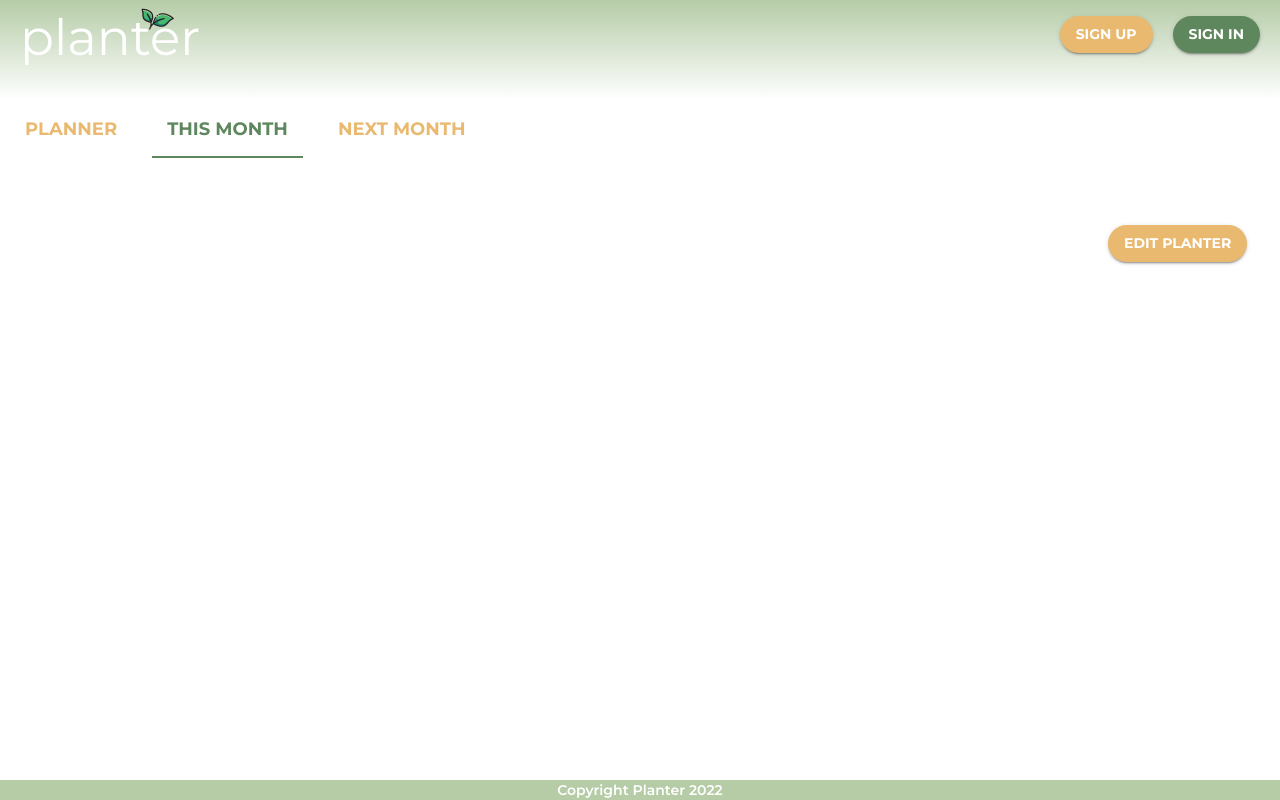
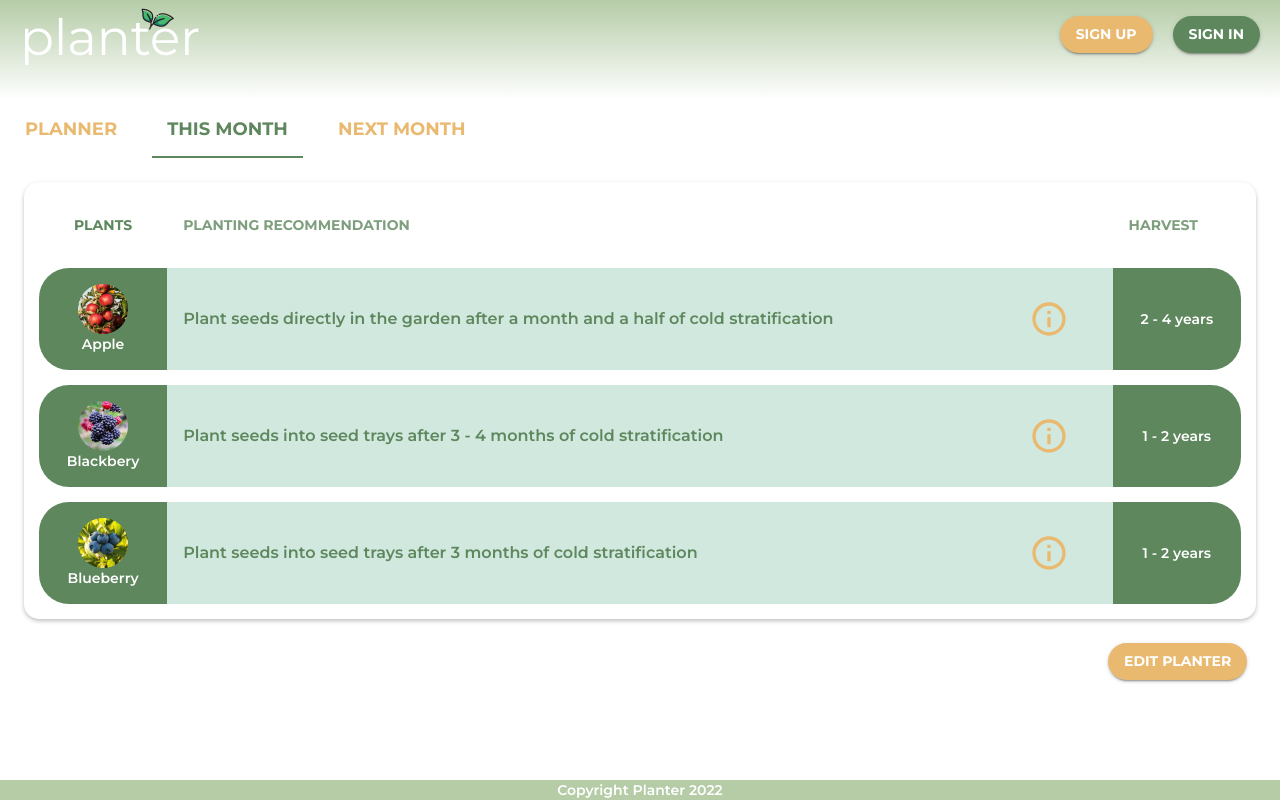
Before and after one commit to tessrexx/PlanterWebapp, a React (Create React App) app: page /planner in a window 1280 px wide. Both pictures are taken after a click on the tab "THIS MONTH". Built offline with nearby package versions, Linux system fonts and the light colour scheme; no server answers.

Commit message:
Monthly View UI started

```diff
--- /dev/null
+++ b/src/Components/MonthlyPlannerTable.jsx
@@ -0,0 +1,103 @@
+// API Imports
+import React from "react";
+import { useState } from "react";
+// Temp Plant Data File Import
+import plantData from "../Data/PlantInfo.json";
+// MUI Library & Component Imports
+import {
+  TableContainer,
+  Table,
+  TableHead,
+  TableBody,
+  TableCell,
+  Paper,
+  TableRow,
+} from "@mui/material";
+import { IconButton } from "@mui/material";
+import InfoOutlinedIcon from "@mui/icons-material/InfoOutlined";
+// Infile CSS & Component Imports
+import "./YearlyPlannerTable.css";
+
+// Component for monthly planner view
+// Displays user's selected plants, ideal planting months, and estimated harvesting times
+const MonthlyPlannerTable = () => {
+  return (
+    <TableContainer component={Paper} sx={{ maxHeight: "70vh" }}>
+      <Table stickyHeader>
+        <TableHead>
+          <TableRow>
+            <TableCell className="headerLabels">PLANTS</TableCell>
+            <TableCell className="monthLabels">
+              PLANTING RECOMMENDATION
+            </TableCell>
+            <TableCell className="infoIconColumn"></TableCell>
+            <TableCell className="monthLabels">HARVEST</TableCell>
+          </TableRow>
+        </TableHead>
+        <TableBody>
+          <TableRow>
+            <TableCell className="plantName">
+              <img
+                src="plantImages/appleround.png"
+                alt=""
+                className="imageContainer"
+              />
+              Apple
+            </TableCell>
+            <TableCell className="info">
+              Plant seeds directly in the garden after a month and a half of
+              cold stratification
+            </TableCell>
+            <TableCell className="info">
+              <IconButton aria-label="info" disableRipple>
+                <InfoOutlinedIcon className="infoIcon" />
+              </IconButton>
+            </TableCell>
+            <TableCell className="harvestTime">2 - 4 years</TableCell>
+          </TableRow>
+          <TableRow>
+            <TableCell className="plantName">
+              <img
+                src="plantImages/blackberryround.png"
+                alt=""
+                className="imageContainer"
+              />
+              Blackbery
+            </TableCell>
+            <TableCell className="info">
+              Plant seeds into seed trays after 3 - 4 months of cold
+              stratification
+            </TableCell>
+            <TableCell className="info">
+              <IconButton aria-label="info" disableRipple>
+                <InfoOutlinedIcon className="infoIcon" />
+              </IconButton>
+            </TableCell>
+            <TableCell className="harvestTime">1 - 2 years</TableCell>
+          </TableRow>
+          <TableRow>
+            <TableCell className="plantName">
+              <img
+                src="plantImages/blueberryround.png"
+                alt=""
+                className="imageContainer"
+              />
+              Blueberry
+            </TableCell>
+            <TableCell className="info">
+              Plant seeds into seed trays after 3 months of cold stratification
+            </TableCell>
+            <TableCell className="info">
+              <IconButton aria-label="info" disableRipple>
+                <InfoOutlinedIcon className="infoIcon" />
+              </IconButton>
+            </TableCell>
+            <TableCell className="harvestTime">1 - 2 years</TableCell>
+          </TableRow>
+        </TableBody>
+      </Table>
+    </TableContainer>
+  );
+};
+
+export default MonthlyPlannerTable;
--- a/src/Components/YearlyPlannerTable.css
+++ b/src/Components/YearlyPlannerTable.css
@@ -1,3 +1,4 @@
+/* YEARLY VIEW CSS */
 /* Main table css */
 table {
   border-collapse: separate !important;
@@ -69,3 +70,17 @@ table {
     padding-right: 0px;
   }
 }
+
+/* THIS MONTH VIEW CSS */
+/* Info container css */
+.info {
+  background-color: #d0e8de !important;
+  color: #5e875d !important;
+  font-weight: 600 !important;
+  font-size: 16px !important;
+}
+
+.infoIcon {
+  color: #eab970 !important;
+  font-size: 40px !important;
+}
--- a/src/Data/PlantInfo.json
+++ b/src/Data/PlantInfo.json
@@ -4,8 +4,9 @@
     "image": "plantImages/apple.png",
     "roundimage": "plantImages/appleround.png",
     "type": "fruit",
-    "harvest": "2-4 years",
+    "harvest": "2 - 4 years",
     "may": "IconsandImages/planting.png",
+    "mayPlantTip": "Plant seeds directly in the garden after a month and a half of cold stratification",
     "jun": "IconsandImages/planting.png",
     "jul": "IconsandImages/planting.png",
     "aug": "IconsandImages/planting.png",
@@ -27,7 +28,7 @@
     "image": "plantImages/basil.png",
     "roundimage": "plantImages/basilround.png",
     "type": "herb",
-    "harvest": "1-2 months",
+    "harvest": "1 - 2 months",
     "jan": "IconsandImages/planting.png",
     "oct": "IconsandImages/planting.png",
     "nov": "IconsandImages/planting.png",
@@ -38,7 +39,7 @@
     "image": "plantImages/beetroot.png",
     "roundimage": "plantImages/beetrootround.png",
     "type": "vegetable",
-    "harvest": "3-4 months",
+    "harvest": "3 - 4 months",
     "jan": "IconsandImages/planting.png",
     "feb": "IconsandImages/planting.png",
     "mar": "IconsandImages/planting.png",
@@ -55,8 +56,9 @@
     "image": "plantImages/blackberry.png",
     "roundimage": "plantImages/blackberryround.png",
     "type": "fruit",
-    "harvest": "1 year",
+    "harvest": "1 - 2 years",
     "may": "IconsandImages/planting.png",
+    "mayPlantTip": "Plant seeds directly in the garden after 3 - 4 months of cold stratification",
     "jun": "IconsandImages/planting.png",
     "jul": "IconsandImages/planting.png",
     "aug": "IconsandImages/planting.png",
@@ -70,12 +72,13 @@
     "image": "plantImages/blueberry.png",
     "roundimage": "plantImages/blueberryround.png",
     "type": "fruit",
-    "harvest": "2-3 months",
+    "harvest": "2 - 3 months",
     "jan": "IconsandImages/planting.png",
     "feb": "IconsandImages/planting.png",
     "mar": "IconsandImages/planting.png",
     "apr": "IconsandImages/planting.png",
     "may": "IconsandImages/planting.png",
+    "mayPlantTip": "Plant seeds directly in the garden after 3 months of cold stratification",
     "jun": "IconsandImages/planting.png",
     "jul": "IconsandImages/planting.png",
     "aug": "IconsandImages/planting.png",
@@ -89,7 +92,7 @@
     "image": "plantImages/bokchoi.png",
     "roundimage": "plantImages/bokchoiround.png",
     "type": "vegetable",
-    "harvest": "1-2 months",
+    "harvest": "1 - 2 months",
     "mar": "IconsandImages/planting.png",
     "apr": "IconsandImages/planting.png",
     "aug": "IconsandImages/planting.png",
@@ -102,7 +105,7 @@
     "image": "plantImages/broadbean.png",
     "roundimage": "plantImages/broadbeansround.png",
     "type": "vegetable",
-    "harvest": "3-5 months",
+    "harvest": "3 - 5 months",
     "mar": "IconsandImages/planting.png",
     "apr": "IconsandImages/planting.png",
     "may": "IconsandImages/planting.png",
@@ -114,7 +117,7 @@
     "image": "plantImages/broccoli.png",
     "roundimage": "plantImages/broccoliround.png",
     "type": "vegetable",
-    "harvest": "2-3 months",
+    "harvest": "2 - 3 months",
     "feb": "IconsandImages/planting.png",
     "mar": "IconsandImages/planting.png",
     "apr": "IconsandImages/planting.png",
@@ -150,7 +153,7 @@
     "image": "plantImages/cauliflower.png",
     "roundimage": "plantImages/cauliflowerround.png",
     "type": "vegetable",
-    "harvest": "3-4 months",
+    "harvest": "3 - 4 months",
     "feb": "IconsandImages/planting.png",
     "mar": "IconsandImages/planting.png",
     "apr": "IconsandImages/planting.png",
@@ -187,7 +190,7 @@
     "image": "plantImages/courgette.png",
     "roundimage": "plantImages/courgetteround.png",
     "type": "vegetable",
-    "harvest": "2-3 months",
+    "harvest": "2 - 3 months",
     "jan": "IconsandImages/planting.png",
     "oct": "IconsandImages/planting.png",
     "nov": "IconsandImages/planting.png",
@@ -198,7 +201,7 @@
     "image": "plantImages/cucumber.png",
     "roundimage": "plantImages/cucumberround.png",
     "type": "vegetable",
-    "harvest": "2-3 months",
+    "harvest": "2 - 3 months",
     "jan": "IconsandImages/planting.png",
     "oct": "IconsandImages/planting.png",
     "nov": "IconsandImages/planting.png",
@@ -209,7 +212,7 @@
     "image": "plantImages/eggplant.png",
     "roundimage": "plantImages/eggplantround.png",
     "type": "vegetable",
-    "harvest": "3-4 months",
+    "harvest": "3 - 4 months",
     "sep": "IconsandImages/planting.png",
     "oct": "IconsandImages/planting.png",
     "nov": "IconsandImages/planting.png",
@@ -220,7 +223,7 @@
     "image": "plantImages/feijoa.png",
     "roundimage": "plantImages/feijoaround.png",
     "type": "fruit",
-    "harvest": "2-3 years",
+    "harvest": "2 - 3 years",
     "mar": "IconsandImages/planting.png",
     "apr": "IconsandImages/planting.png",
     "may": "IconsandImages/planting.png",
@@ -258,7 +261,7 @@
     "image": "plantImages/lemon.png",
     "roundimage": "plantImages/lemonround.png",
     "type": "fruit",
-    "harvest": "2-4 years",
+    "harvest": "2 - 4 years",
     "mar": "IconsandImages/planting.png",
     "apr": "IconsandImages/planting.png",
     "may": "IconsandImages/planting.png",
@@ -288,7 +291,7 @@
     "image": "plantImages/lime.png",
     "roundimage": "plantImages/limeround.png",
     "type": "fruit",
-    "harvest": "2-4 years",
+    "harvest": "2 - 4 years",
     "mar": "IconsandImages/planting.png",
     "apr": "IconsandImages/planting.png",
     "may": "IconsandImages/planting.png",
@@ -302,7 +305,7 @@
     "image": "plantImages/mandarin.png",
     "roundimage": "plantImages/mandarinround.png",
     "type": "fruit",
-    "harvest": "2-4 years",
+    "harvest": "2 - 4 years",
     "mar": "IconsandImages/planting.png",
     "apr": "IconsandImages/planting.png",
     "may": "IconsandImages/planting.png",
@@ -316,7 +319,7 @@
     "image": "plantImages/mesclun.png",
     "roundimage": "plantImages/mesclunround.png",
     "type": "vegetable",
-    "harvest": "1-2 months",
+    "harvest": "1 - 2 months",
     "jan": "IconsandImages/planting.png",
     "feb": "IconsandImages/planting.png",
     "mar": "IconsandImages/planting.png",
@@ -331,7 +334,7 @@
     "image": "plantImages/onion.png",
     "roundimage": "plantImages/onionround.png",
     "type": "vegetable",
-    "harvest": "3-6 months",
+    "harvest": "3 - 6 months",
     "feb": "IconsandImages/planting.png",
     "mar": "IconsandImages/planting.png",
     "apr": "IconsandImages/planting.png",
@@ -345,7 +348,7 @@
     "image": "plantImages/orange.png",
     "roundimage": "plantImages/orangeround.png",
     "type": "fruit",
-    "harvest": "2-4 years",
+    "harvest": "2 - 4 years",
     "mar": "IconsandImages/planting.png",
     "apr": "IconsandImages/planting.png",
     "may": "IconsandImages/planting.png",
@@ -359,7 +362,7 @@
     "image": "plantImages/parsley.png",
     "roundimage": "plantImages/parsleyround.png",
     "type": "herb",
-    "harvest": "2-3 months",
+    "harvest": "2 - 3 months",
     "jan": "IconsandImages/planting.png",
     "feb": "IconsandImages/planting.png",
     "mar": "IconsandImages/planting.png",
@@ -374,7 +377,7 @@
     "image": "plantImages/passionfruit.png",
     "roundimage": "plantImages/passionfruitround.png",
     "type": "fruit",
-    "harvest": "1-2 years",
+    "harvest": "1 - 2 years",
     "oct": "IconsandImages/planting.png",
     "nov": "IconsandImages/planting.png",
     "dec": "IconsandImages/planting.png"
@@ -384,7 +387,7 @@
     "image": "plantImages/peas.png",
     "roundimage": "plantImages/peasround.png",
     "type": "vegetable",
-    "harvest": "1-2 months",
+    "harvest": "1 - 2 months",
     "may": "IconsandImages/planting.png",
     "jun": "IconsandImages/planting.png",
     "jul": "IconsandImages/planting.png",
@@ -397,7 +400,7 @@
     "image": "plantImages/pear.png",
     "roundimage": "plantImages/pearround.png",
     "type": "fruit",
-    "harvest": "2-4 years",
+    "harvest": "2 - 4 years",
     "may": "IconsandImages/planting.png",
     "jun": "IconsandImages/planting.png",
     "jul": "IconsandImages/planting.png",
@@ -409,7 +412,7 @@
     "image": "plantImages/potato.png",
     "roundimage": "plantImages/potatoround.png",
     "type": "vegetable",
-    "harvest": "3-6 months",
+    "harvest": "3 - 6 months",
     "jan": "IconsandImages/planting.png",
     "sep": "IconsandImages/planting.png",
     "oct": "IconsandImages/planting.png",
@@ -421,7 +424,7 @@
     "image": "plantImages/pumpkin.png",
     "roundimage": "plantImages/pumpkinround.png",
     "type": "vegetable",
-    "harvest": "3-6 months",
+    "harvest": "3 - 6 months",
     "oct": "IconsandImages/planting.png",
     "nov": "IconsandImages/planting.png",
     "dec": "IconsandImages/planting.png"
@@ -431,7 +434,7 @@
     "image": "plantImages/radish.png",
     "roundimage": "plantImages/radishround.png",
     "type": "vegetable",
-    "harvest": "1-2 months",
+    "harvest": "1 - 2 months",
     "jan": "IconsandImages/planting.png",
     "feb": "IconsandImages/planting.png",
     "mar": "IconsandImages/planting.png",
@@ -464,7 +467,7 @@
     "image": "plantImages/silverbeet.png",
     "roundimage": "plantImages/silverbeetround.png",
     "type": "vegetable",
-    "harvest": "1-2 months",
+    "harvest": "1 - 2 months",
     "jan": "IconsandImages/planting.png",
     "feb": "IconsandImages/planting.png",
     "mar": "IconsandImages/planting.png",
@@ -479,7 +482,7 @@
     "image": "plantImages/spinach.png",
     "roundimage": "plantImages/spinachround.png",
     "type": "vegetable",
-    "harvest": "1-2 months",
+    "harvest": "1 - 2 months",
     "mar": "IconsandImages/planting.png",
     "apr": "IconsandImages/planting.png",
     "may": "IconsandImages/planting.png",
@@ -493,7 +496,7 @@
     "image": "plantImages/springonion.png",
     "roundimage": "plantImages/springonionround.png",
     "type": "vegetable",
-    "harvest": "2-3 months",
+    "harvest": "2 - 3 months",
     "oct": "IconsandImages/planting.png",
     "nov": "IconsandImages/planting.png",
     "dec": "IconsandImages/planting.png"
@@ -503,7 +506,7 @@
     "image": "plantImages/strawberry.png",
     "roundimage": "plantImages/strawberryround.png",
     "type": "fruit",
-    "harvest": "5-6 months",
+    "harvest": "5 - 6 months",
     "jul": "IconsandImages/planting.png",
     "aug": "IconsandImages/planting.png",
     "sep": "IconsandImages/planting.png",
@@ -515,7 +518,7 @@
     "image": "plantImages/sweetcorn.png",
     "roundimage": "plantImages/sweetcornround.png",
     "type": "vegetable",
-    "harvest": "3-4 months",
+    "harvest": "3 - 4 months",
     "oct": "IconsandImages/planting.png",
     "nov": "IconsandImages/planting.png",
     "dec": "IconsandImages/planting.png"
@@ -525,7 +528,7 @@
     "image": "plantImages/tomato.png",
     "roundimage": "plantImages/tomatoround.png",
     "type": "fruit",
-    "harvest": "2-3 months",
+    "harvest": "2 - 3 months",
     "jan": "IconsandImages/planting.png",
     "oct": "IconsandImages/planting.png",
     "nov": "IconsandImages/planting.png",
--- a/src/Pages/PlannerViewPage.jsx
+++ b/src/Pages/PlannerViewPage.jsx
@@ -10,6 +10,7 @@ import { TabContext, TabList, TabPanel } from "@mui/lab";
 import "./PlannerView.css";
 import Navbar from "../Components/Navbar";
 import YearlyPlannerTable from "../Components/YearlyPlannerTable";
+import MonthlyPlannerTable from "../Components/MonthlyPlannerTable";
 import Footer from "../Components/Footer";
 
 // Function for page /planner
@@ -38,7 +39,9 @@ function Planner() {
         <TabPanel value="1">
           <YearlyPlannerTable />
         </TabPanel>
-        <TabPanel value="2">This Month View</TabPanel>
+        <TabPanel value="2">
+          <MonthlyPlannerTable />
+        </TabPanel>
         <TabPanel value="3">Next Month View</TabPanel>
       </TabContext>
       <div className="layout-right">
--- a/src/Pages/PlantSelectionPage.jsx
+++ b/src/Pages/PlantSelectionPage.jsx
@@ -48,7 +48,7 @@ function PlantSelection() {
                 <Tab
                   label="VEGETABLE"
                   value="2"
-                  onClick={() => filterResult("vegetable")}
+                  onLoad={() => filterResult("vegetable")}
                 />
                 <Tab
                   label="FRUIT"
```
Also changed, not shown: src/Components/MonthlyPlannerTable.css (added).
